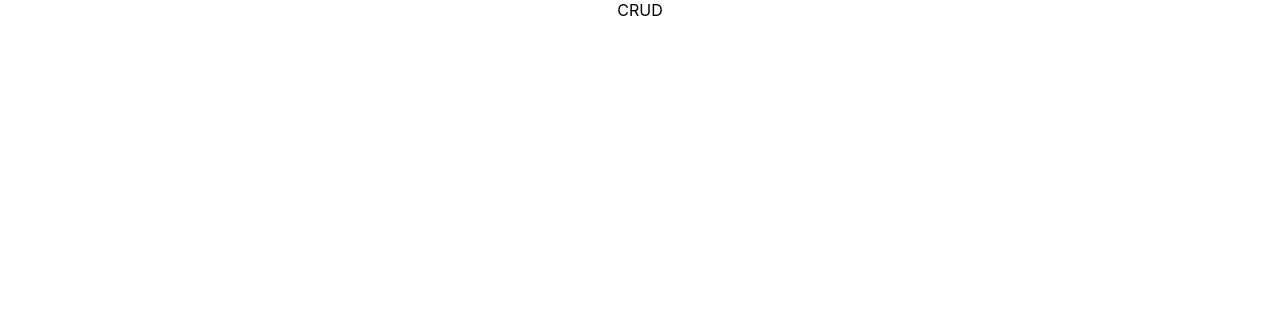
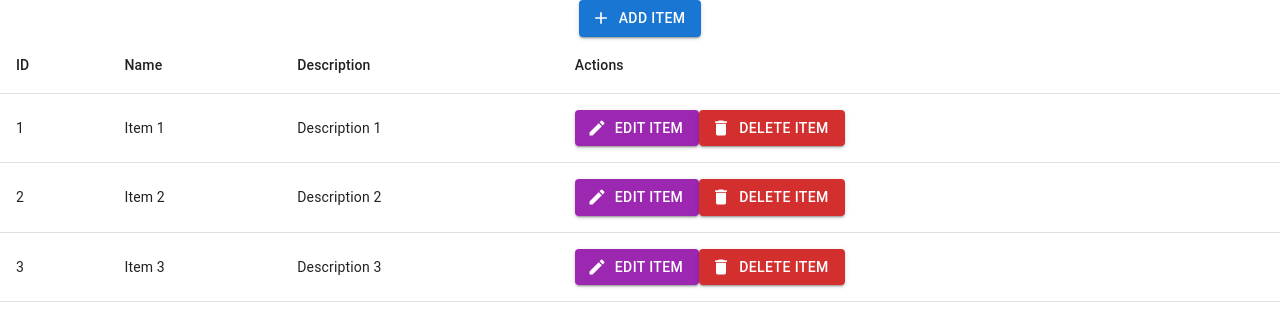
Before and after one commit to rafaelemilioabreu/DDD_Backend, a React (Create React App) app in the folder Frontend/ddd-front/: page / in a window 1280 px wide. Shown: the top 326 px of the page. Built offline with nearby package versions, Linux system fonts and the light colour scheme.

Commit message:
chore: basic look

```diff
--- a/Frontend/ddd-front/package.json
+++ b/Frontend/ddd-front/package.json
@@ -5,6 +5,7 @@
   "dependencies": {
     "@emotion/react": "^11.10.6",
     "@emotion/styled": "^11.10.6",
+    "@mui/icons-material": "^5.11.16",
     "@mui/material": "^5.12.1",
     "@testing-library/jest-dom": "^5.16.5",
     "@testing-library/react": "^13.4.0",
--- a/Frontend/ddd-front/src/Components/CRUD.js
+++ b/Frontend/ddd-front/src/Components/CRUD.js
@@ -1,7 +1,141 @@
-import React from 'react'
+import React, { useState } from "react";
+import Button from "@mui/material/Button";
+import AddIcon from "@mui/icons-material/Add";
+import Table from "@mui/material/Table";
+import TableHead from "@mui/material/TableHead";
+import TableRow from "@mui/material/TableRow";
+import TableCell from "@mui/material/TableCell";
+import TableBody from "@mui/material/TableBody";
+import EditIcon from "@mui/icons-material/Edit";
+import DeleteIcon from "@mui/icons-material/Delete";
+import Dialog from "@mui/material/Dialog";
+import DialogTitle from "@mui/material/DialogTitle";
+import DialogContent from "@mui/material/DialogContent";
+import TextField from "@mui/material/TextField";
+import DialogActions from "@mui/material/DialogActions";
 
-export default function CRUD() {
+function CRUD() {
+  const [items, setItems] = useState([
+    { id: 1, name: "Item 1", description: "Description 1" },
+    { id: 2, name: "Item 2", description: "Description 2" },
+    { id: 3, name: "Item 3", description: "Description 3" },
+  ]);
+
+  const [openDialog, setOpenDialog] = useState(false);
+  const [selectedItem, setSelectedItem] = useState(null);
+  const [name, setName] = useState("");
+  const [description, setDescription] = useState("");
+
+  const handleOpenDialog = (item) => {
+    setOpenDialog(true);
+    setSelectedItem(item);
+    if (item) {
+      setName(item.name);
+      setDescription(item.description);
+    }
+  };
+
+  const handleCloseDialog = () => {
+    setOpenDialog(false);
+    setSelectedItem(null);
+    setName("");
+    setDescription("");
+  };
+
+  const handleSaveItem = () => {
+    if (selectedItem) {
+      const updatedItems = items.map((item) =>
+        item.id === selectedItem.id ? { ...item, name, description } : item
+      );
+      setItems(updatedItems);
+    } else {
+      const newId = Math.max(...items.map((item) => item.id)) + 1;
+      const newItem = { id: newId, name, description };
+      setItems([...items, newItem]);
+    }
+    handleCloseDialog();
+  };
+
+  const handleDeleteItem = (item) => {
+    const updatedItems = items.filter((i) => i.id !== item.id);
+    setItems(updatedItems);
+  };
+
   return (
-    <div>CRUD</div>
-  )
+    <>
+      <Button
+        variant="contained"
+        color="primary"
+        startIcon={<AddIcon />}
+        onClick={() => handleOpenDialog(null)}
+      >
+        Add Item
+      </Button>
+
+      <Table>
+        <TableHead>
+          <TableCell>ID</TableCell>
+          <TableCell>Name</TableCell>
+          <TableCell>Description</TableCell>
+          <TableCell>Actions</TableCell>
+        </TableHead>
+        <TableBody>
+          {items.map((item) => (
+            <TableRow key={item.id}>
+              <TableCell>{item.id}</TableCell>
+              <TableCell>{item.name}</TableCell>
+              <TableCell>{item.description}</TableCell>
+              <TableCell>
+                <Button
+                  onClick={() => handleOpenDialog(item)}
+                  variant="contained"
+                  color="secondary"
+                  startIcon={<EditIcon />}
+                >
+                  Edit Item
+                </Button>
+                <Button
+                  onClick={() => handleDeleteItem(item)}
+                  variant="contained"
+                  color="error"
+                  startIcon={<DeleteIcon />}
+                >
+                  Delete Item
+                </Button>
+              </TableCell>
+            </TableRow>
+          ))}
+          <Dialog open={openDialog} onClose={handleCloseDialog}>
+            <DialogTitle>{selectedItem ? "Edit Item" : "Add Item"}</DialogTitle>
+            <DialogContent>
+              <TextField
+                label="Name"
+                value={name}
+                onChange={(e) => setName(e.target.value)}
+                fullWidth
+                margin="normal"
+              />
+              <TextField
+                label="Description"
+                value={description}
+                onChange={(e) => setDescription(e.target.value)}
+                fullWidth
+                margin="normal"
+              />
+            </DialogContent>
+            <DialogActions>
+              <Button onClick={handleCloseDialog} color="secondary">
+                Cancel
+              </Button>
+              <Button onClick={handleSaveItem} color="primary">
+                Save
+              </Button>
+            </DialogActions>
+          </Dialog>
+        </TableBody>
+      </Table>
+    </>
+  );
 }
+
+export default CRUD;
```
Also changed, not shown: 1 other file (tests, documents, lock files or other folders).
